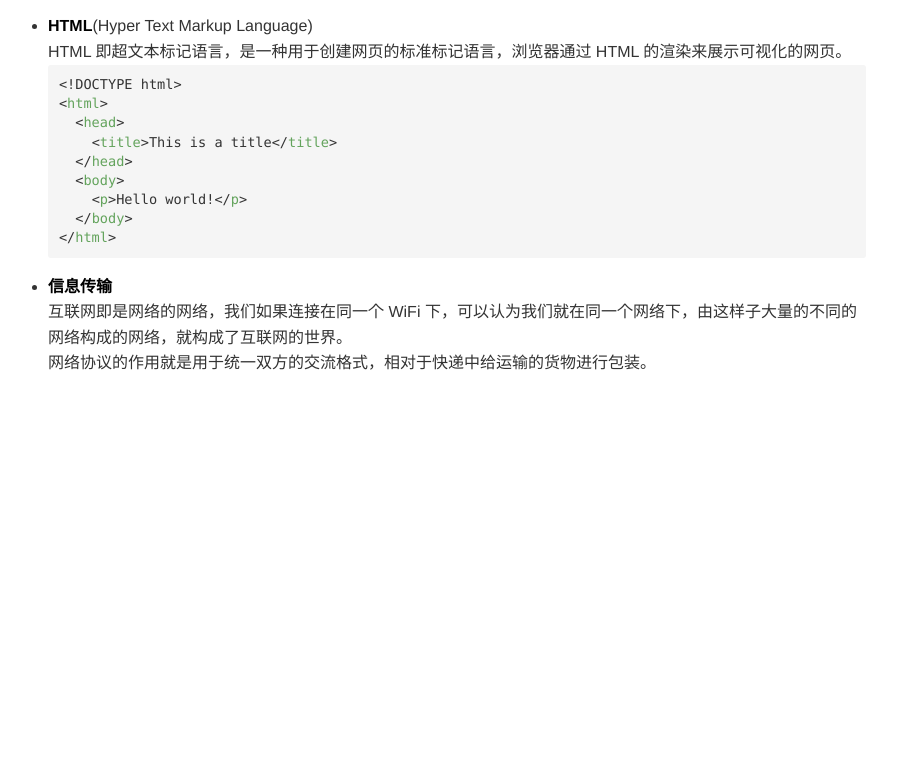
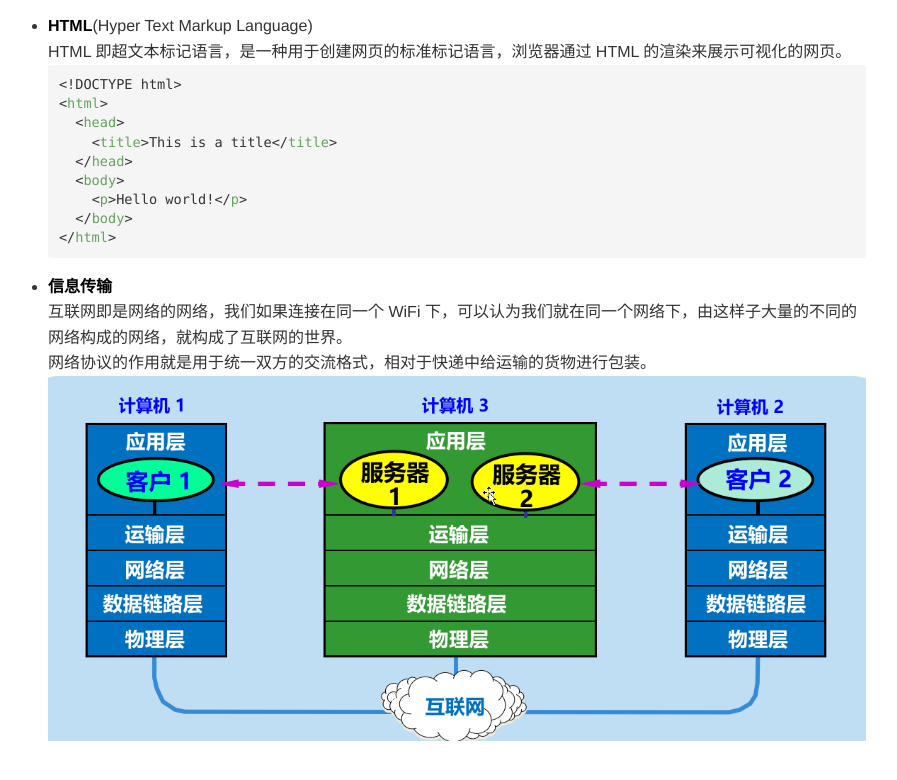
Before and after one commit to MOFlower/MOFlower.github.io, a plain HTML site: page index.html in a window 1280 px wide. Shown: the part 5426-6206 px from the top of the page, without its empty margins (199-1096 px from the left). Before the commit the page ends 5876 px from the top, so only its background shows below. Drawn offline with nearby package versions, Linux system fonts and the light colour scheme.

Commit message:
first lesson

```diff
--- a/index.html
+++ b/index.html
@@ -609,7 +609,7 @@ app<span class="token punctuation">.</span>run<span class="token punctuation">(<
 <p><strong>&#x4FE1;&#x606F;&#x4F20;&#x8F93;</strong></p>
 <p>&#x4E92;&#x8054;&#x7F51;&#x5373;&#x662F;&#x7F51;&#x7EDC;&#x7684;&#x7F51;&#x7EDC;&#xFF0C;&#x6211;&#x4EEC;&#x5982;&#x679C;&#x8FDE;&#x63A5;&#x5728;&#x540C;&#x4E00;&#x4E2A; WiFi &#x4E0B;&#xFF0C;&#x53EF;&#x4EE5;&#x8BA4;&#x4E3A;&#x6211;&#x4EEC;&#x5C31;&#x5728;&#x540C;&#x4E00;&#x4E2A;&#x7F51;&#x7EDC;&#x4E0B;&#xFF0C;&#x7531;&#x8FD9;&#x6837;&#x5B50;&#x5927;&#x91CF;&#x7684;&#x4E0D;&#x540C;&#x7684;&#x7F51;&#x7EDC;&#x6784;&#x6210;&#x7684;&#x7F51;&#x7EDC;&#xFF0C;&#x5C31;&#x6784;&#x6210;&#x4E86;&#x4E92;&#x8054;&#x7F51;&#x7684;&#x4E16;&#x754C;&#x3002;</p>
 <p>&#x7F51;&#x7EDC;&#x534F;&#x8BAE;&#x7684;&#x4F5C;&#x7528;&#x5C31;&#x662F;&#x7528;&#x4E8E;&#x7EDF;&#x4E00;&#x53CC;&#x65B9;&#x7684;&#x4EA4;&#x6D41;&#x683C;&#x5F0F;&#xFF0C;&#x76F8;&#x5BF9;&#x4E8E;&#x5FEB;&#x9012;&#x4E2D;&#x7ED9;&#x8FD0;&#x8F93;&#x7684;&#x8D27;&#x7269;&#x8FDB;&#x884C;&#x5305;&#x88C5;&#x3002;</p>
-<p><img src="./#1pic/pic1.png" alt></p>
+<p><img src="https://github.com/MOFlower/MOFlower.github.io/blob/master/%231pic/pic1.png" alt></p>
 </li>
 </ul>
 
```
